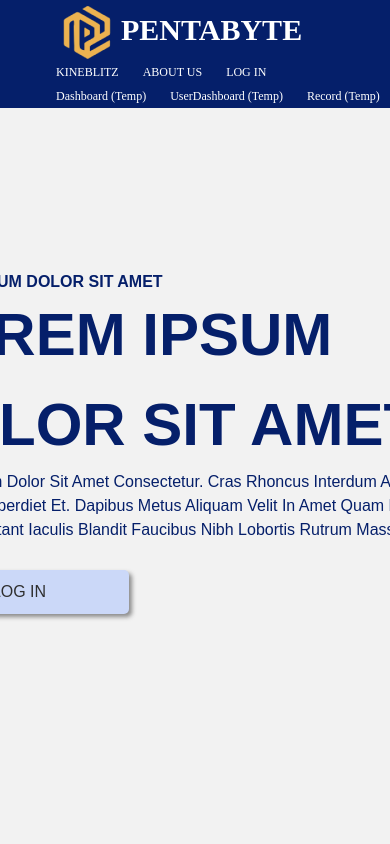
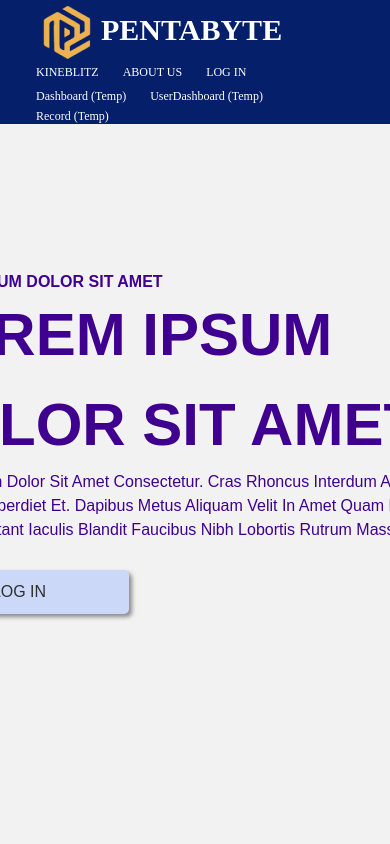
Before and after one commit to nrbauca/kineblitz, a React (Create React App) app: page /home in a window 390 px wide. Shown: the top 844 px of the page. Built offline with nearby package versions, Linux system fonts and the light colour scheme; the HTML template or start-up script is replaced by a standard one.

Commit message:
Code polish

```diff
--- a/src/App.css
+++ b/src/App.css
@@ -7,7 +7,7 @@
         flex-direction: column;
         position: relative;
         /* margin-top: 100px; */
-        color: var(--main-blue);
+        color: var(--main-purple);
     }
 
     .home-container {
@@ -43,7 +43,7 @@
         font-size: 16px;
         line-height: 16px;
         margin-bottom: 20px;
-        color: var(--main-blue);
+        color: var(--main-purple);
 
         display: flex;
         align-items: flex-end;
@@ -72,7 +72,7 @@
         font-size: 16px;
         line-height: 24px;
         text-transform: capitalize;
-        color: var(--main-blue);
+        color: var(--main-purple);
     }
 
     .home-headline button{
@@ -226,7 +226,7 @@ input[type="password"]{
 
 p{
   font-weight: 400;
-  font-size: 10px;
+  font-size: 13px;
   color: var(--main-white);
 }
 
@@ -242,8 +242,8 @@ color: var(--main-black);
 }
 
 button[type=submit]:hover{
-background: var(--main-red) /* temporary */;
-color: var(--main-black);
+background: var(--main-purple) /* temporary */;
+color: var(--main-white);
 }
 
 /* DASHBOARD */
--- a/src/Components/NavigationBar.js
+++ b/src/Components/NavigationBar.js
@@ -6,12 +6,12 @@ export default function NavigationBar() {
   return (
     <div>
       <header className="font-['Outfit']">
-        <nav className="absolute z-50 top-0 w-full justify-between text-white pl-14 bg-[#051F6A] lg:flex lg:h-[80px]">
+        <nav className="absolute z-50 top-0 w-full lg:flex lg:justify-between text-white pl-9 sm:pl-14 lg:h-[80px] bg-[#051F6A]">
           <div className="flex items-center">
             <img src={pentabytelogo} alt="pentabyte logo" className="w-[65px] h-[60px]" />
             <Link className="text-3xl font-semibold" to="/home">PENTABYTE</Link>
           </div>
-          <div className="items-center text-xs sm:pr-14 sm:text-base sm:flex md:gap-6">
+          <div className="sm:flex sm:gap-6 items-center pr-14 text-xs md:text-base">
             <Link to="/kineblitz"><button className="pr-6 py-1">KINEBLITZ</button></Link>
             <Link to="/aboutus"><button className="pr-6 py-1">ABOUT US</button></Link>
             <Link to="/login"><button className="pr-6 py-1">LOG IN</button></Link>
--- a/src/Pages/LogIn.js
+++ b/src/Pages/LogIn.js
@@ -16,8 +16,8 @@ export default function LogIn() {
             <label htmlFor="password">Password
               <input type="password" name="password" id="password" />
             </label>
-            <p>Forgot Password?</p>
-            <p>Lorem ipsum dolor sit amet</p>
+            <p>Forgot Password</p>
+            <p>Don't have an account? Register now</p>
             <button type="submit" className="gen-button">SIGN IN</button>
           </form>
         </div>
--- a/src/index.css
+++ b/src/index.css
@@ -8,9 +8,11 @@
     --main-red: #C32626;
     --main-black: #2F2F2F;
     --main-white: #F2F2F2;
+    --main-purple: #3F008F;
     --bg: #EDEFF3;
     --accent-blue: #CBD8F8;
     --accent-red: #F5C4C4;
+    --accent-purple: #EEE7F3;
 }
 
 * {
```
